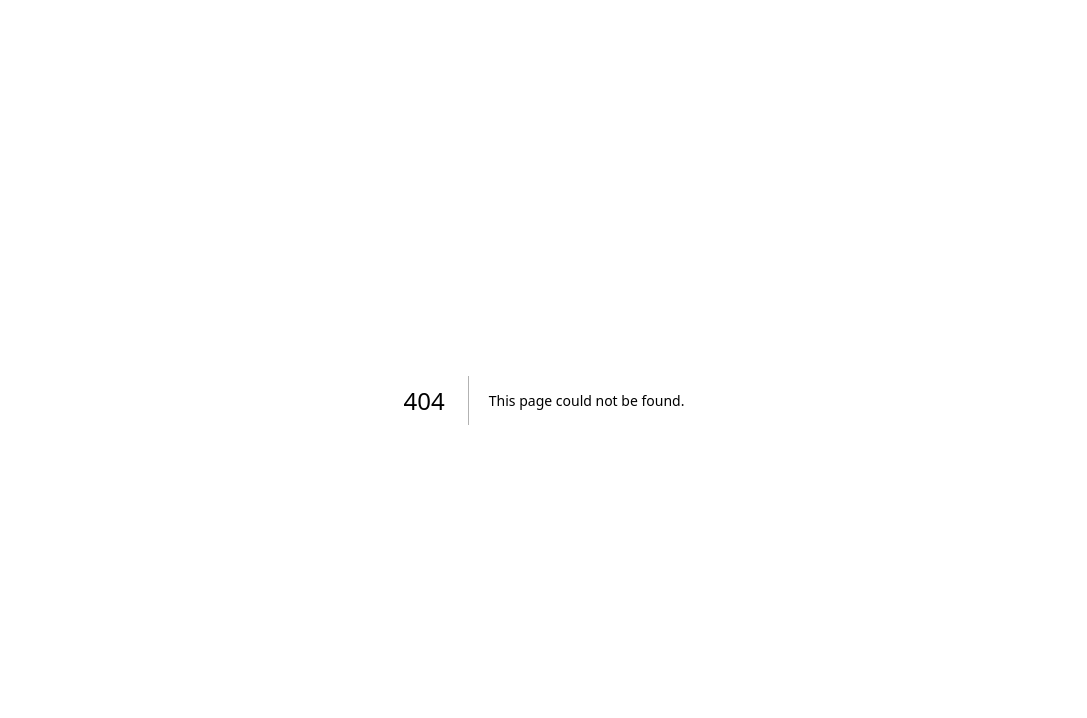
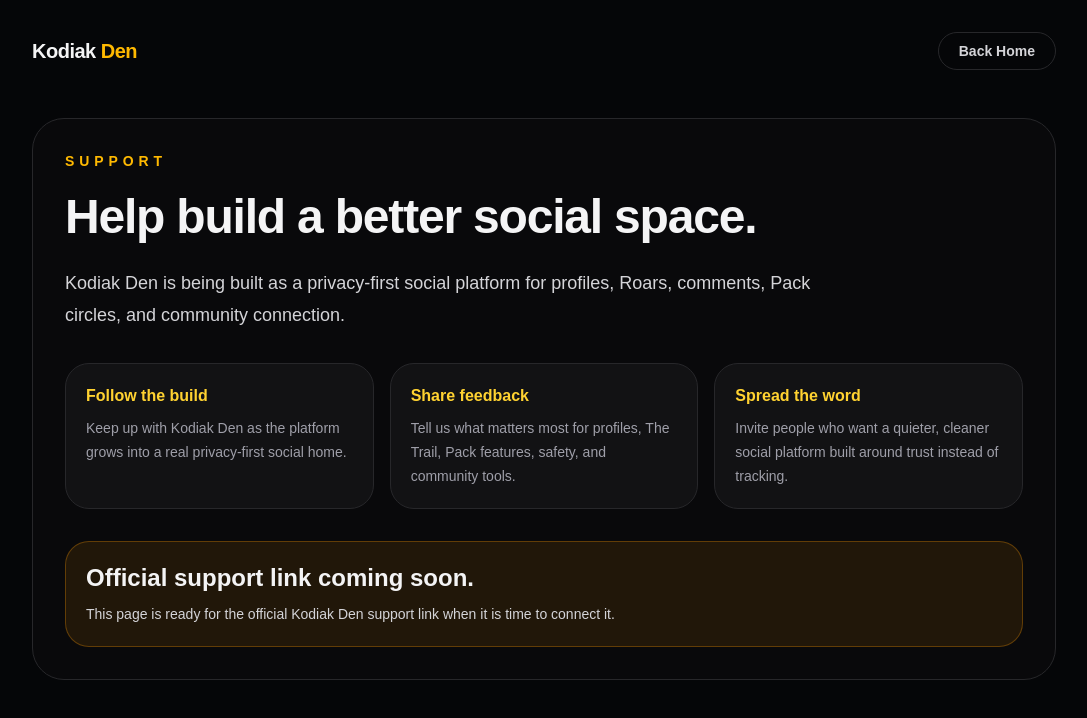
Before and after one commit to PapaKodiak92/kodiak-den, a Next.js app: page /support in a window 1280 px wide. Before the commit this address had no page. Shown: the top 718 px of the page, without its empty margins (96-1183 px from the left). Built offline with nearby package versions, Linux system fonts and the light colour scheme.

Commit message:
Add support page

```diff
--- /dev/null
+++ b/app/support/page.tsx
@@ -0,0 +1,71 @@
+import Link from "next/link";
+
+const supportOptions = [
+  {
+    title: "Follow the build",
+    description: "Keep up with Kodiak Den as the platform grows into a real privacy-first social home.",
+  },
+  {
+    title: "Share feedback",
+    description: "Tell us what matters most for profiles, The Trail, Pack features, safety, and community tools.",
+  },
+  {
+    title: "Spread the word",
+    description: "Invite people who want a quieter, cleaner social platform built around trust instead of tracking.",
+  },
+];
+
+export default function SupportPage() {
+  return (
+    <main className="min-h-screen bg-[#050608] px-6 py-8 text-zinc-100">
+      <section className="mx-auto max-w-5xl">
+        <nav className="flex items-center justify-between gap-4">
+          <Link href="/" className="text-xl font-black tracking-tight">
+            <span>Kodiak</span> <span className="text-amber-400">Den</span>
+          </Link>
+          <Link
+            href="/"
+            className="rounded-full border border-zinc-800 px-5 py-2 text-sm font-bold text-zinc-300 transition hover:border-amber-500 hover:text-amber-300"
+          >
+            Back Home
+          </Link>
+        </nav>
+
+        <section className="mt-12 rounded-[2rem] border border-zinc-800 bg-zinc-950 p-6 sm:p-8">
+          <p className="text-sm font-black uppercase tracking-[0.35em] text-amber-400">
+            Support
+          </p>
+          <h1 className="mt-4 max-w-3xl text-5xl font-black leading-tight tracking-tight">
+            Help build a better social space.
+          </h1>
+          <p className="mt-5 max-w-3xl text-lg leading-8 text-zinc-300">
+            Kodiak Den is being built as a privacy-first social platform for
+            profiles, Roars, comments, Pack circles, and community connection.
+          </p>
+
+          <div className="mt-8 grid gap-4 md:grid-cols-3">
+            {supportOptions.map((option) => (
+              <article
+                key={option.title}
+                className="rounded-3xl border border-zinc-800 bg-zinc-900/60 p-5"
+              >
+                <h2 className="font-black text-amber-300">{option.title}</h2>
+                <p className="mt-2 text-sm leading-6 text-zinc-400">
+                  {option.description}
+                </p>
+              </article>
+            ))}
+          </div>
+
+          <div className="mt-8 rounded-3xl border border-amber-500/30 bg-amber-500/10 p-5">
+            <h2 className="text-2xl font-black">Official support link coming soon.</h2>
+            <p className="mt-2 text-sm leading-6 text-zinc-300">
+              This page is ready for the official Kodiak Den support link when
+              it is time to connect it.
+            </p>
+          </div>
+        </section>
+      </section>
+    </main>
+  );
+}
```
